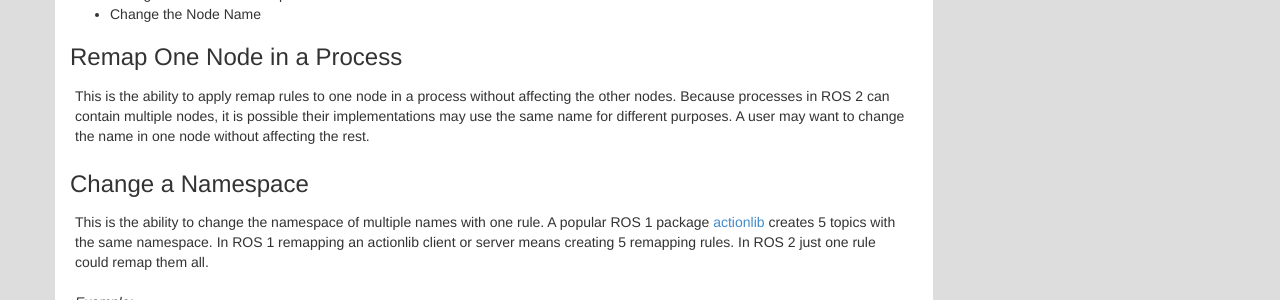
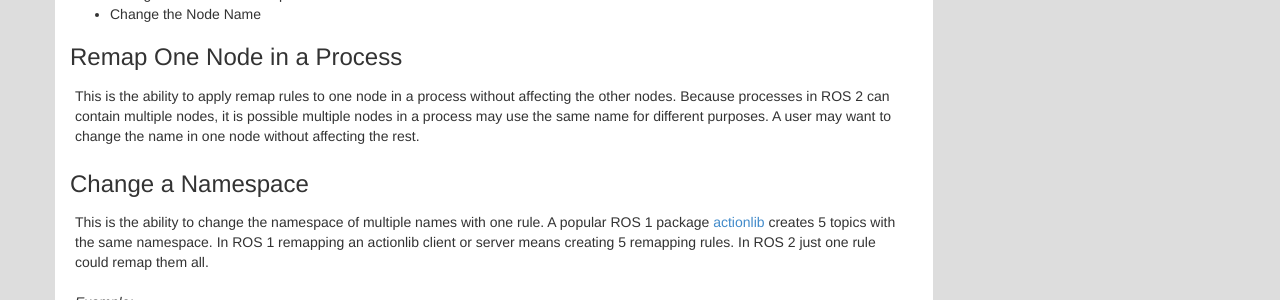
Before and after one commit to ros2/design, a Jekyll site: the page built from articles/141_static_remapping.md, in a window 1280 px wide and 900 px high, scrolled down 1518 px. Shown: the part 172-472 px from the top of the window. Built offline with Jekyll 4.4.1, drawn with Linux system fonts in a browser that asks for light colours; nearby versions of some CDN libraries.

Commit message:
Made sentence clearer

```diff
--- a/articles/141_static_remapping.md
+++ b/articles/141_static_remapping.md
@@ -101,7 +101,7 @@ These use cases are being considered for remapping in ROS 2:
 
 ### Remap One Node in a Process
 This is the ability to apply remap rules to one node in a process without affecting the other nodes.
-Because processes in ROS 2 can contain multiple nodes, it is possible their implementations may use the same name for different purposes.
+Because processes in ROS 2 can contain multiple nodes, it is possible multiple nodes in a process may use the same name for different purposes.
 A user may want to change the name in one node without affecting the rest.
 
 
```
